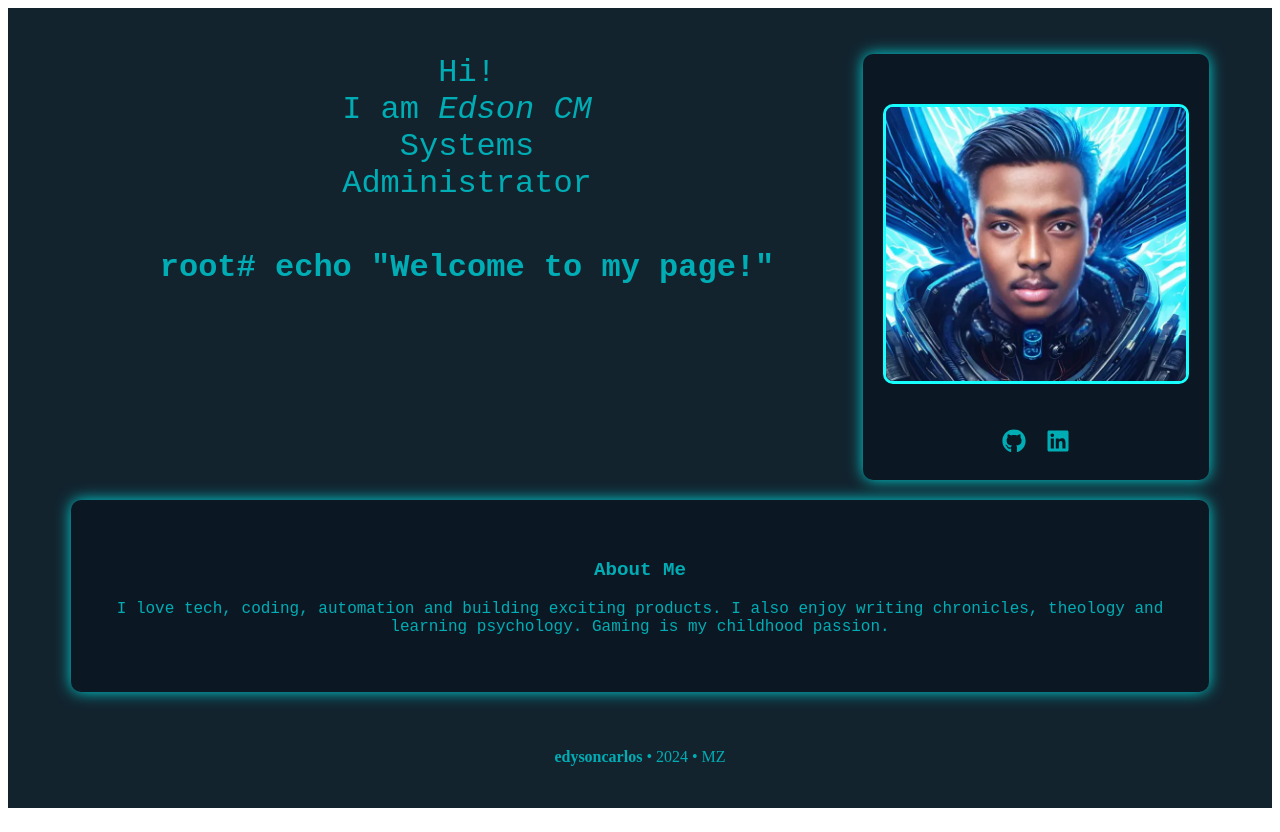
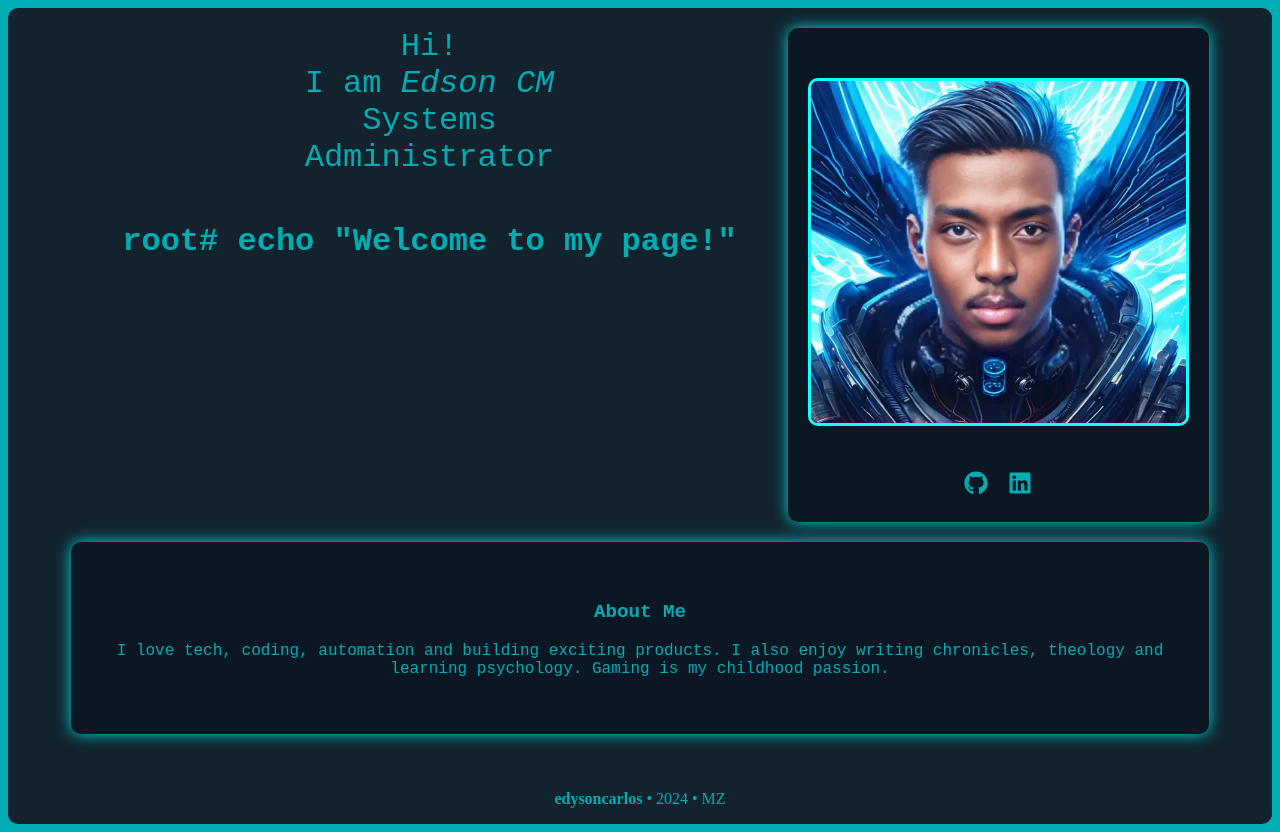
Before and after one commit to edysoncarlos/portfolio, a React (Create React App) app: page / in a window 1280 px wide. Built offline with nearby package versions, Linux system fonts and the light colour scheme.

Commit message:
img path edit sz

```diff
--- a/public/index.html
+++ b/public/index.html
@@ -16,7 +16,7 @@
     <title>ECMA</title>
     <link rel="stylesheet" href="https://cdnjs.cloudflare.com/ajax/libs/font-awesome/5.15.4/css/all.min.css">
   </head>
-  <body>
+  <body style="background-color: #00ADB5;">
     <div id="root"></div>
     <div class="lightning"></div>
 
--- a/src/App.js
+++ b/src/App.js
@@ -9,10 +9,12 @@ const Container = styled.div`
   color: #00ADB5;
   min-height: 100vh;
   display: flex;
+  flex-direction: column;
   flex-wrap: wrap;
   justify-content: center;
   align-items: center;
   overflow: hidden;
+  border-radius: 10px;
 `;
 
 const Content = styled.div`
@@ -21,6 +23,8 @@ const Content = styled.div`
   max-width: 1200px;
   display: flex;
   flex-wrap: wrap;
+  text-align: center;
+  justify-content: center;
   justify-content: space-between;
   text-align: center;
   position: relative;
--- a/src/components/Picture.js
+++ b/src/components/Picture.js
@@ -2,7 +2,7 @@ import React from 'react';
 import styled from 'styled-components';
 
 const Image = styled.img`
-  max-width: 300px;
+  max-width: 375px;
   height: auto;
   border: 3px solid #18FFFF;
   border-radius: 10px;
```
